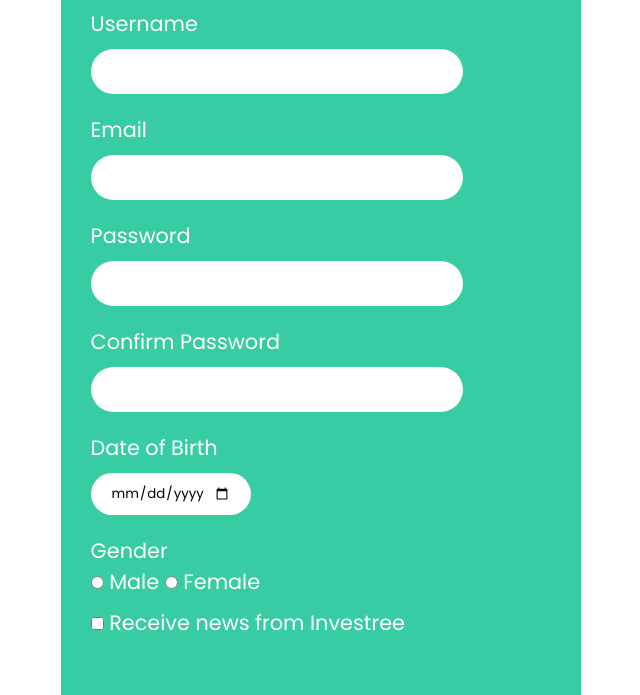
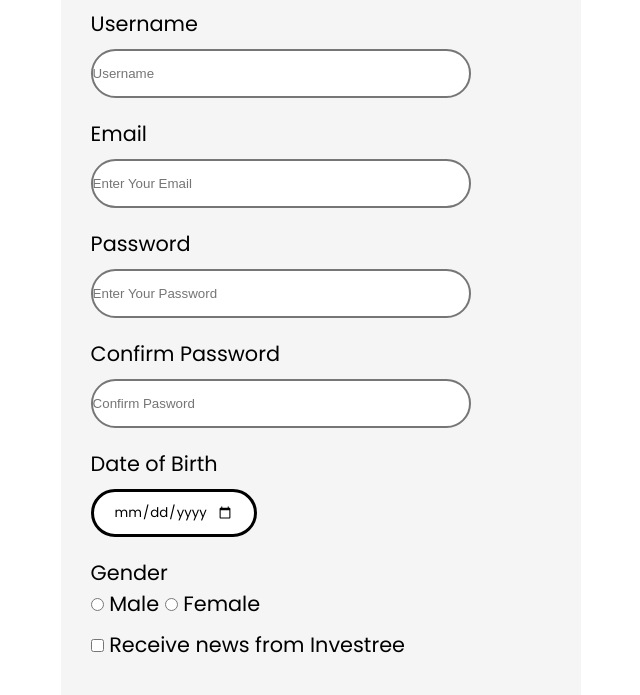
Before and after one commit to RevoU-FSSE-2/week-3-JokoSetiawan-dev, a plain HTML site: page index.html in a window 1280 px wide. Shown: the part 2337-3032 px from the top of the page, without its empty margins (319-959 px from the left). Drawn offline with Linux system fonts and the light colour scheme.

Commit message:
add placeholder at form

```diff
--- a/index.html
+++ b/index.html
@@ -138,19 +138,19 @@
             <form action="#">
               <div class="input-box">
                 <span class="details">Username</span>
-                <input type="text" required />
+                <input type="text" placeholder="Username" required />
               </div>
               <div class="input-box">
                 <span class="details">Email</span>
-                <input type="email" required />
+                <input type="email" placeholder="Enter Your Email" required />
               </div>
               <div class="input-box">
                 <span class="details">Password</span>
-                <input type="password" required />
+                <input type="password" placeholder="Enter Your Password" required />
               </div>
               <div class="input-box">
                 <span class="details"> Confirm Password</span>
-                <input type="password" required />
+                <input type="password" placeholder="Confirm Pasword" required />
               </div>
               <div class="date-form">
                 <label for="birthday">Date of Birth</label>
--- a/style.css
+++ b/style.css
@@ -254,7 +254,7 @@ nav ul li a:hover {
 
 .form {
   width: 36%;
-  background-color: #38cca2;
+  background-color: whitesmoke;
   border-style: none;
   border-radius: 1rem;
   padding: 25px 30px;
@@ -262,7 +262,7 @@ nav ul li a:hover {
 }
 
 .border-form {
-  color: white;
+  color: black;
   display: flex;
   flex-wrap: wrap;
   justify-content: left;
@@ -276,11 +276,12 @@ nav ul li a:hover {
 .input-box input {
   height: 45px;
   width: 100%;
-  border-style: none;
+  border-style: solid;
   border-radius: 2rem;
   margin-top: 10px;
   margin-bottom: 20px;
   justify-content: left;
+
 }
 
 .date-form {
@@ -290,7 +291,7 @@ nav ul li a:hover {
 }
 
 .date-form input {
-  border: none;
+  border: solid;
   width: 120px;
   margin-top: 10px;
   padding: 10px 20px;
@@ -301,6 +302,7 @@ nav ul li a:hover {
 
 .details {
   margin-left: 0px;
+  color: black;
 }
 
 .news {
@@ -315,9 +317,9 @@ nav ul li a:hover {
 button {
   margin-left: 10px;
   margin-top: 10px;
-  border: none;
+  border: solid;
   border-style: none;
-  color: #68ad7c;
+  color: black;
   padding: 7px 30px;
   background-color: white;
   border-radius: 3rem;
```
